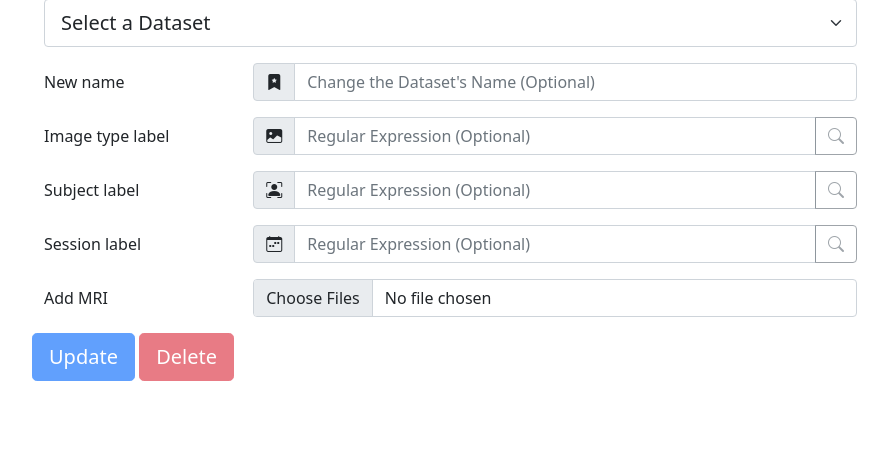
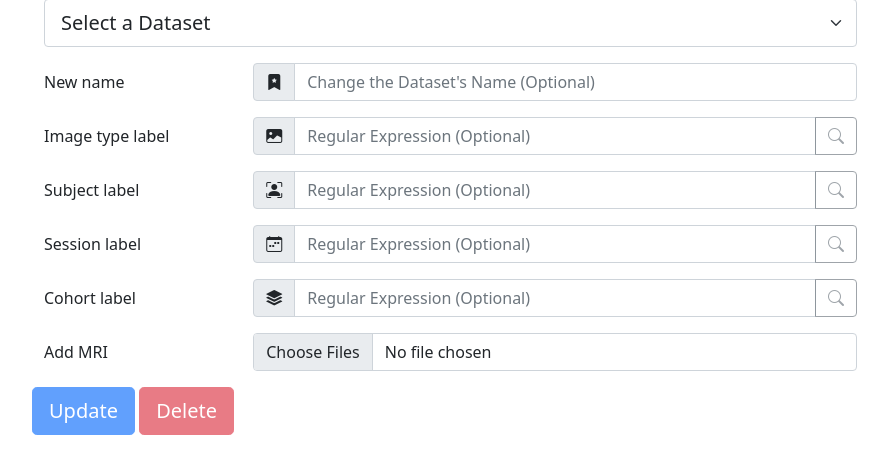
Before and after one commit to soffiafdz/Qrater, a Flask app: page /data/edit-dataset in a window 1280 px wide. Shown: the part 145-619 px from the top of the page, without its empty margins (50-938 px from the left). Run offline with Flask 2, Linux system fonts and the light colour scheme; the visitor is signed in with stand-in values (Sample User, id 1); data comes from the database, SQL or seed files in the repository; data that the repository does not hold is empty; some libraries are stand-ins or nearby versions.

Commit message:
Add cohort sorting functionality

```diff
--- a/app/data/forms.py
+++ b/app/data/forms.py
@@ -39,6 +39,7 @@ class EditDatasetForm(FlaskForm):
     new_name = StringField("Dataset's name")
     sub_regex = StringField("Subjects' label (regex)")
     sess_regex = StringField("Sessions' label (regex)")
+    cohort_regex = StringField("Cohort label (regex)")
     type_regex = StringField("Image type label (regex)")
     imgs_to_upload = MultipleFileField('MRI files')
     submit = SubmitField('Upload')
--- a/app/data/routes.py
+++ b/app/data/routes.py
@@ -260,24 +260,31 @@ def edit_dataset(dataset=None):
         # Regex for image type, subject and/or session
         if form.sub_regex.data \
                 or form.sess_regex.data \
-                or form.type_regex.data:
+                or form.type_regex.data \
+                or form.cohort_regex.data:
             for img in ds_model.images.all():
                 img_change = False
                 if form.sub_regex.data:
                     pattern = form.sub_regex.data
-                    result = re.search(pattern, img.name)
+                    result = re.search(pattern, img.path)
                     if result:
                         img.subject = result.group()
                         img_change = True
                 if form.sess_regex.data:
                     pattern = form.sess_regex.data
-                    result = re.search(pattern, img.name)
+                    result = re.search(pattern, img.path)
                     if result:
                         img.session = result.group()
                         img_change = True
+                if form.cohort_regex.data:
+                    pattern = form.cohort_regex.data
+                    result = re.search(pattern, img.path)
+                    if result:
+                        img.cohort = result.group()
+                        img_change = True
                 if form.type_regex.data:
                     pattern = form.type_regex.data
-                    result = re.search(pattern, img.name)
+                    result = re.search(pattern, img.path)
                     if result:
                         img.imgtype = result.group()
                         img_change = True
--- a/app/main/forms.py
+++ b/app/main/forms.py
@@ -38,5 +38,6 @@ class ExportRatingsForm(FlaskForm):
     col_rater = BooleanField("Rater")
     col_sub = BooleanField("Subject")
     col_sess = BooleanField("Session")
+    col_cohort = BooleanField("Cohort")
     col_comment = BooleanField("Comments")
     col_timestamp = BooleanField("Timestamp")
--- a/app/main/routes.py
+++ b/app/main/routes.py
@@ -101,7 +101,8 @@ def rate(name_dataset):
         "rating": request.args.get('rating_filter', None, type=int),
         "type": request.args.get('type_filter', None, type=str),
         "subject": request.args.get('sub_filter', None, type=str),
-        "session": request.args.get('sess_filter', None, type=str)
+        "session": request.args.get('sess_filter', None, type=str),
+        "cohort": request.args.get('cohort_filter', None, type=str)
     }
 
     # INIT with all dataset's images
@@ -129,6 +130,9 @@ def rate(name_dataset):
 
     imgs = imgs.filter_by(session=filters["session"]) \
         if filters["session"] else imgs
+
+    imgs = imgs.filter_by(cohort=filters["cohort"]) \
+        if filter["cohort"] else imgs
 
     if filters["rating"] is None:
         # If no rating_filter, no need to do anything else
@@ -230,7 +234,7 @@ def export_ratings(dataset=None):
     form = ExportRatingsForm()
     form.dataset.choices = [ds.name for ds in Dataset.query.order_by('name')]
 
-    not_subs, not_sess, not_comms = False, False, False
+    not_subs, not_sess, not_cohorts, not_comms = False, False, False, False
     if dataset is not None:
         ds_model = Dataset.query.filter_by(name=dataset).first_or_404()
         file_name = f'{ds_model.name}'
@@ -239,6 +243,8 @@ def export_ratings(dataset=None):
         not_subs = (subs.count(None) == len(subs))
         sess = [i.session for i in ds_model.images.all()]
         not_sess = (sess.count(None) == len(sess))
+        cohorts = [i.cohort for i in ds_model.images.all()]
+        not_cohorts = (cohorts.count(None) == len(cohorts))
         comments = [i.comment for i in
                     ds_model.
                     images.
@@ -260,6 +266,9 @@ def export_ratings(dataset=None):
         if form.col_sess.data:
             query = query.add_columns(Image.session)
             keys.append('Session')
+        if form.col_cohort.data:
+            query = query.add_columns(Image.cohort)
+            keys.append('Cohort')
         if form.col_rater.data:
             query = query.join(Rater).add_columns(Rater.username)
             keys.append('Rater')
@@ -284,6 +293,8 @@ def export_ratings(dataset=None):
                 rating_dict['Subject'] = rating.subject
             if 'Session' in rating_dict:
                 rating_dict['Session'] = rating.session
+            if 'Cohort' in rating_dict:
+                rating_dict['Cohort'] = rating.cohort
             if 'Rater' in rating_dict:
                 rating_dict['Rater'] = rating.username
             if 'Comment' in rating_dict:
@@ -309,8 +320,8 @@ def export_ratings(dataset=None):
                 json.dump(ratings, json_file, indent=4)
         return send_file(file, as_attachment=True)
     return render_template('export_ratings.html', form=form, dataset=dataset,
-                           nsub=not_subs, nsess=not_sess, ncomms=not_comms,
-                           title='Downlad Ratings')
+                           nsub=not_subs, nsess=not_sess, ncohort=not_cohorts,
+                           ncomms=not_comms, title='Downlad Ratings')
 
 
 @bp.route('/notifications', methods=['GET', 'DELETE'])
--- a/app/models.py
+++ b/app/models.py
@@ -120,6 +120,7 @@ class Image(db.Model):
     dataset_id = db.Column(db.Integer, db.ForeignKey('dataset.id'))
     subject = db.Column(db.String(16))
     session = db.Column(db.String(16))
+    cohort = db.Column(db.String(16))
     imgtype = db.Column(db.String(16))
     ratings = db.relationship("Rating", backref="image", lazy="dynamic")
 
--- a/app/templates/data/edit_dataset.html
+++ b/app/templates/data/edit_dataset.html
@@ -146,6 +146,31 @@
         </div>
       </div>
       <div class="row mb-3 mx-0">
+        <label
+          class="col-sm-12 col-md-3 col-form-label"
+          for="reCohort">Cohort label</label>
+        <div class="col-sm-12 col-md-9">
+          <div class="input-group">
+            <span class="input-group-text">
+              <i class="bi bi-stack"></i>
+            </span>
+            <input
+              type="text"
+              class="form-control"
+              id="reCohort"
+              name="cohort_regex"
+              placeholder="Regular Expression (Optional)">
+            <button
+              class="btn btn-outline-secondary"
+              type="button"
+              id="regexBtn4"
+              {% if dataset is none %}disabled{% endif %}
+              ><i class="bi bi-search"></i></button>
+          </div>
+          <div id="reCohortResults" class="form-text d-none"></div>
+        </div>
+      </div>
+      <div class="row mb-3 mx-0">
         <label class="col-sm-12 col-md-3 col-form-label" for="uploadImgs">
           Add MRI
         </label>
@@ -258,6 +283,28 @@
         }
       }
     });
+    $("#regexBtn4").click(function() {
+      if ($("#reCohort").val() == "") {
+        $("#reCohortResults").addClass("d-none");
+      } else {
+        var results = [];
+        var dataset = $("#datasetSelect").val()
+        var imgs = imgsArray[dataset];
+        var regex = new RegExp($("#reCohort").val());
+        $("#reCohortResults").removeClass("d-none");
+        $("#reCohortResults").removeClass("text-danger");
+        imgs.forEach(function(img) {
+          var res = img.match(regex);
+          if (res) results.push(res[0]);
+        });
+        if (!results.length) {
+          $("#reCohortResults").addClass("text-danger");
+          $("#reCohortResults").html("No results with this REGEX");
+        } else {
+          $("#reCohortResults").html(results.join(', '));
+        }
+      }
+    });
     $("#datasetForm").submit(function() {
       $("#submitBtn").html(
         `<span class="spinner-border spinner-border-sm" role="status" aria-hidden="true"></span> Loading...`
```
Also changed, not shown: app/dt/routes.py (+13 -5 lines), app/templates/dt/datatable.html (+18 -2 lines), app/templates/export_ratings.html (+12 -0 lines), migrations/versions/d25e829b8d16_add_cohort_to_image.py (added, +28 -0 lines).
